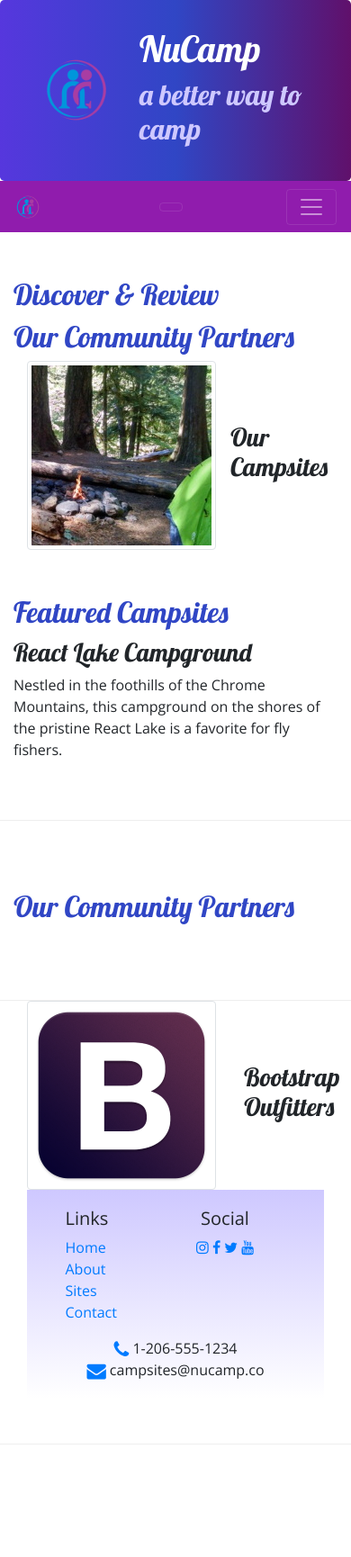
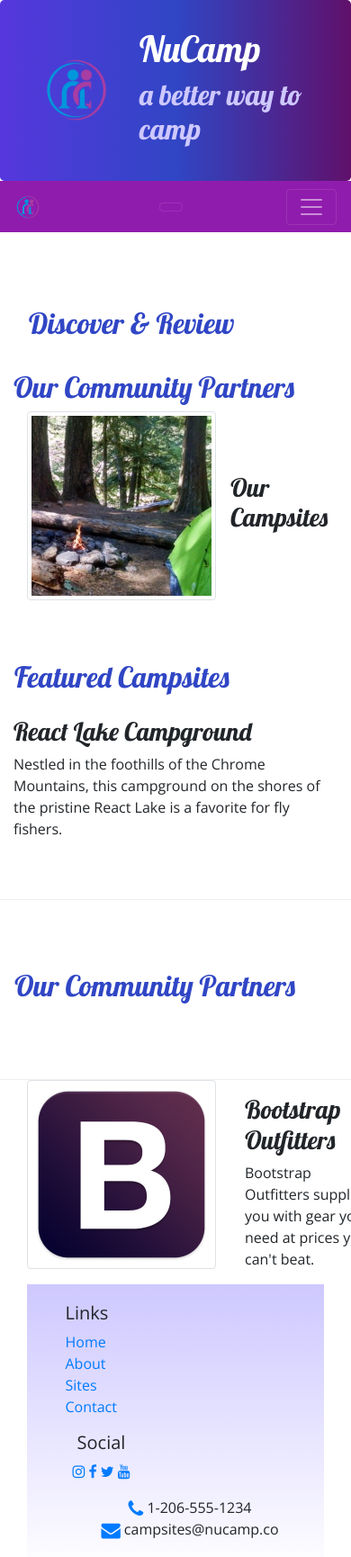
Before and after one commit to adamhopkins1/git-boostrap, a website: page index.html in a window 390 px wide. Shown: the top 1730 px of the page at 90% size. Before the commit the page ends 1605 px from the top, so only its background shows below. Drawn offline with nearby package versions, Linux system fonts and the light colour scheme.

Commit message:
eleventh commit

```diff
--- a/css/styles.css
+++ b/css/styles.css
@@ -44,3 +44,8 @@ footer {
     background-image: linear-gradient(#CEC8FF, white);
     padding: 20px 0;
 }
+
+.col-sm-4 {
+    margin: 1rem;
+    padding: 0rem;
+}
--- a/index.html
+++ b/index.html
@@ -59,7 +59,7 @@
     <div class="container">
         <div class="row row-content align-items-center">
             <div class="col-sm-4 order-sm-last col-md-3">
-                <h2 class="text-sm-right">Discover & Review</h2>
+                <h2 class="text-sm-right col-sm-4 col-md-4 col-lg-4">Discover & Review</h2>
             </div>
             <div class="col">
                 <h2 class="text-sm-right">Our Community Partners</h2>
@@ -78,7 +78,7 @@
             <div class="col-sm-4 col-md-3">
                 <h2>Featured Campsites</h2>
             </div>
-            <div class="col">
+            <div class="col-sm">
                 <h3>React Lake Campground</h3>
                 <p>Nestled in the foothills of the Chrome Mountains, this campground on the shores of the pristine React Lake is a favorite for fly fishers.</p>
             </div>
@@ -89,13 +89,13 @@
                 <h2>Our Community Partners</h2>
             </div>
         </div>
-            <div class="col">
+            <div class="col-sm">
                 <div class="media">
                     <img class="d-flex mr-3 img-thumbnail" src="img/bootstrap-thumb.png" alt="Bootstrap Outfitters" />
                     <div class="media-body align-self-center">
                         <div class="col-sm-4">
                         <h3>Bootstrap Outfitters</h3>
-                        <p class="d-none d-sm-block">Bootstrap Outfitters supplies you with gear you need at prices you can't beat.</p>
+                        <p class="d-block d-sm-block d-md-block d-lg-block">Bootstrap Outfitters supplies you with gear you need at prices you can't beat.</p>
                     </div>
                 </div>
             </div>
@@ -103,6 +103,7 @@
     <footer>
         <div class="container">
             <div class="row">
+                <div class="media-body align-self-center">
                 <div class="col-4 col-sm-2 offset-1">
                     <h5>Links</h5>
                     <ul class="list-unstyled">
@@ -112,14 +113,14 @@
                         <li><a href="contactus.html">Contact</a></li>
                     </ul>
                 </div>
-                <div class="col-6 col-sm-5 text-center">
+                <div class="col-6 col-sm-5 col-md-5 col-lg-5 text-center">
                     <h5>Social</h5>
                     <a href="http://instagram.com/"><i class="fa fa-instagram"></i></a>
                     <a href="http://facebook.com/"><i class="fa fa-facebook"></i></a>
                     <a href="http://twitter.com/"><i class="fa fa-twitter"></i></a>
                     <a href="http://youtube.com/"><i class="fa fa-youtube"></i></a>
                 </div>
-                <div class="col-sm-4 text-center">
+                <div class="col-sm-4 col-md-4 col-lg-4 text-center">
                     <i class="fa fa-phone fa-lg text-primary"></i> 1-206-555-1234<br />
                     <i class="fa fa-envelope fa-lg text-primary"></i> campsites@nucamp.co
                 </div>
```
Also changed, not shown: aboutus.html (+3 -3 lines), contactus.html (+3 -3 lines).
